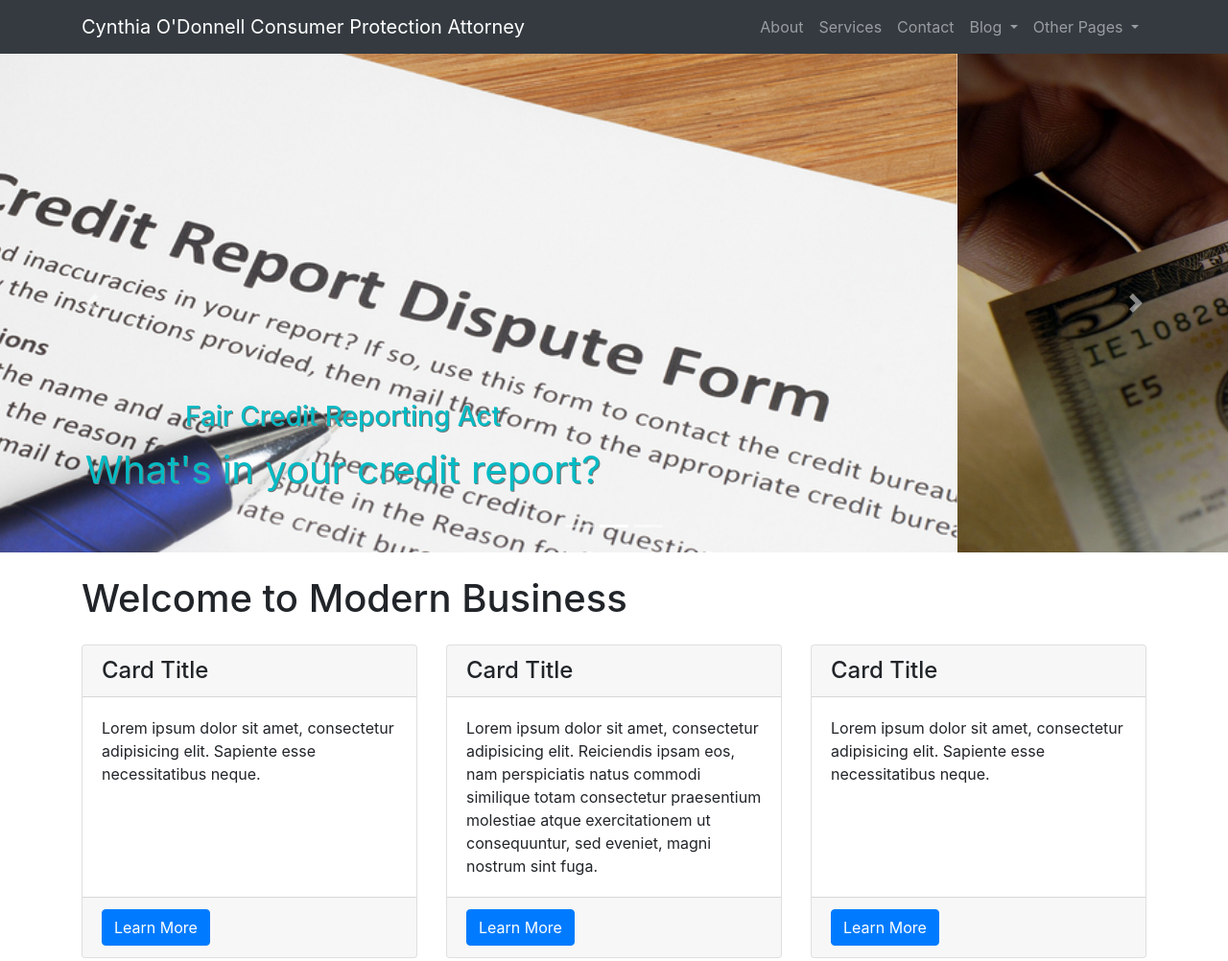
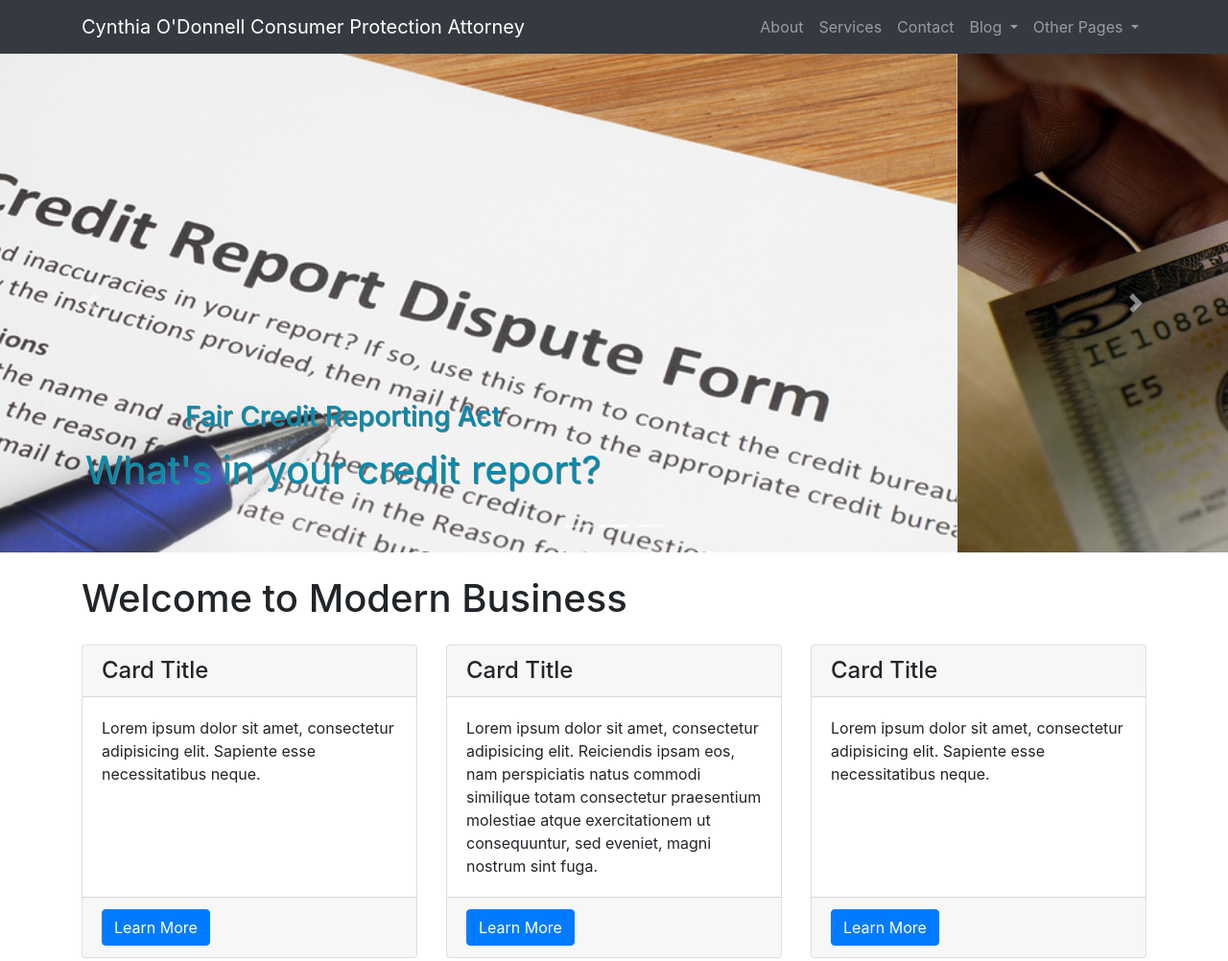
Before and after one commit to MimiBambino/lawyer, a website: page index.html in a window 1280 px wide. Shown: the top 1002 px of the page at 96% size. Drawn offline with Linux system fonts and the light colour scheme.

Commit message:
change hero captiontext color

```diff
--- a/css/modern-business.css
+++ b/css/modern-business.css
@@ -2,6 +2,10 @@
  * Start Bootstrap - Modern Business (https://startbootstrap.com/template-overviews/modern-business)
  * Copyright 2013-2017 Start Bootstrap
  * Licensed under MIT (https://github.com/BlackrockDigital/startbootstrap-logomodern-business-nav/blob/master/LICENSE)
+ */
+
+ /*
+ Cynthia Turquoise: #008cb0;
  */
 
 body {
@@ -35,7 +39,7 @@ body {
 /*
 */
 .carousel-caption {
-  color: #03bbc5;
+  color: #008cb0;
   text-shadow: 1px 1px #777;
   font-size: 2.5rem;
 }
```
